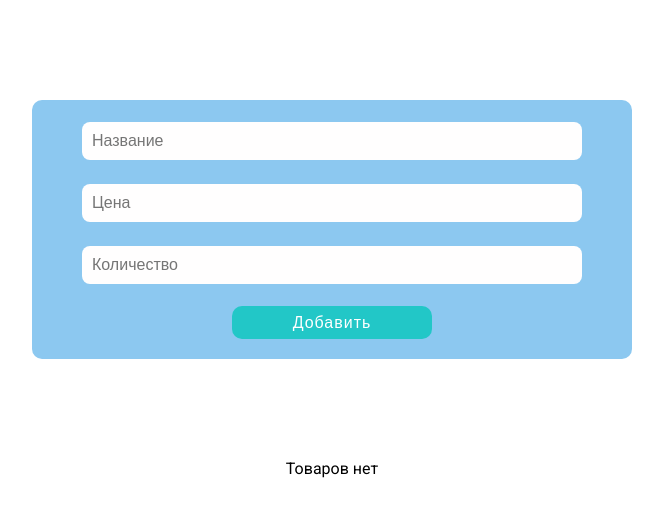
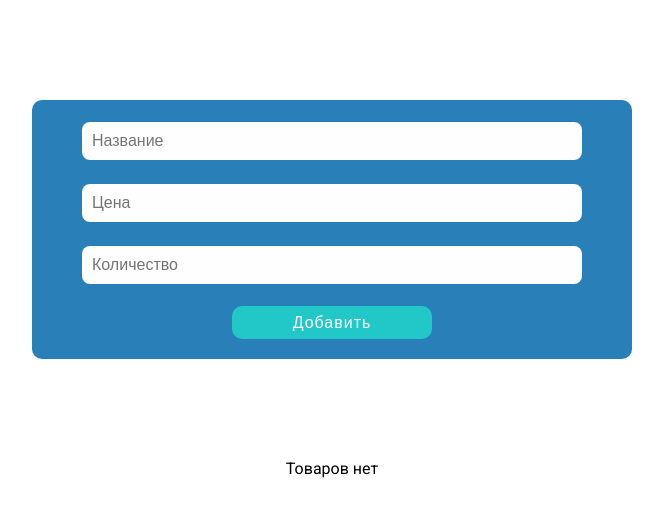
Before and after one commit to OlenaSavchuk5/TEL-RAN_JS, a plain HTML site: page Lesson_18/Homework/index.html in a window 1280 px wide. Shown: the whole page, without its empty margins (308-971 px from the left). Drawn offline with Linux system fonts and the light colour scheme.

Commit message:
Added some changes

```diff
--- a/Lesson_18/Homework/css/style.css
+++ b/Lesson_18/Homework/css/style.css
@@ -17,7 +17,7 @@ body {
     max-width: 600px;
     margin: 100px auto;
     padding: 10px;
-    background-color: #8cc8f0;
+    background-color:  #2980B9;
     border-radius: 10px;
 }
 
```
